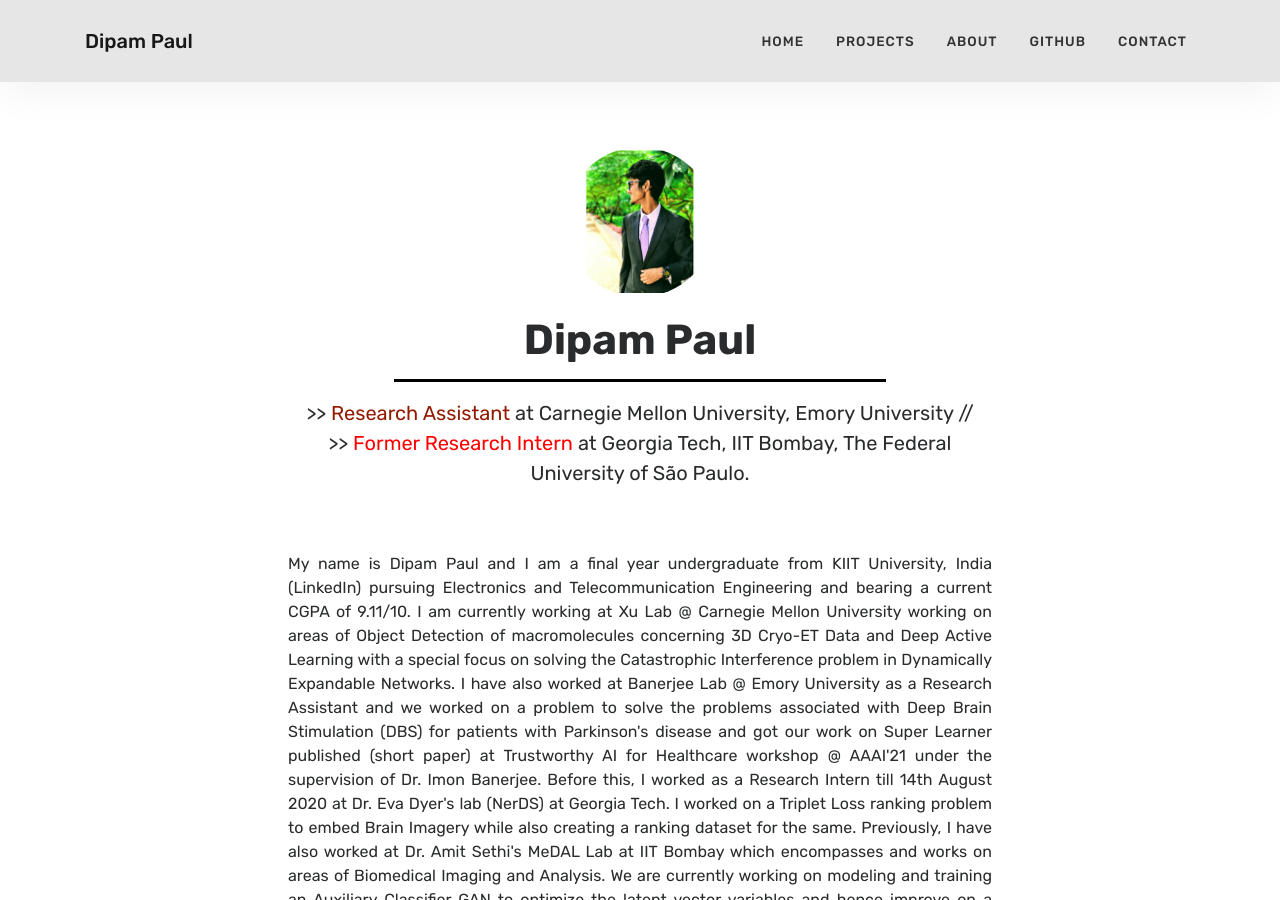
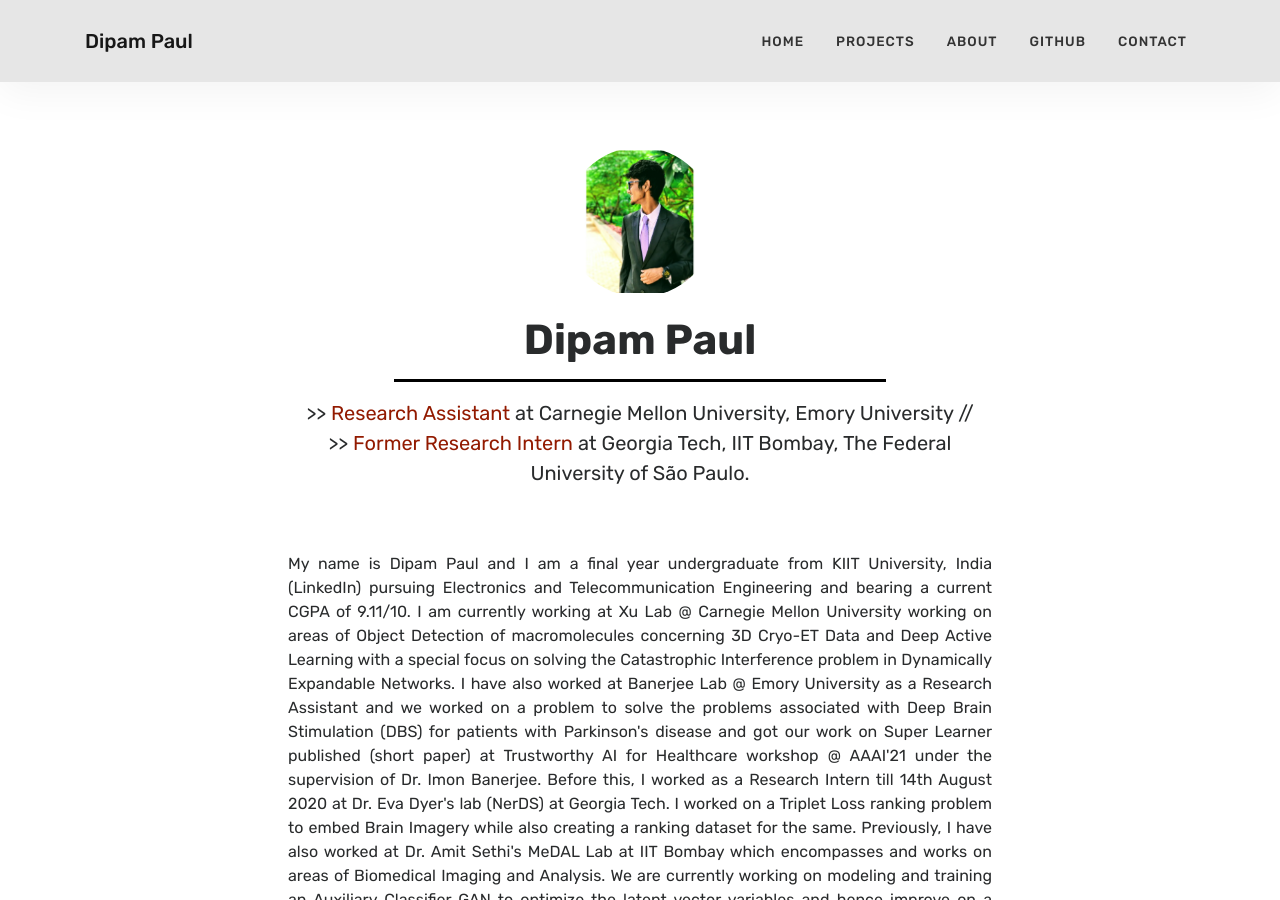
Before and after one commit to thisisdipam/thisisdipam.github.io, a Jekyll site: the page built from index.html, in a window 1280 px wide and 900 px high. Built offline with Jekyll 4.4.1, drawn with Linux system fonts in a browser that asks for light colours.

Commit message:
Update index.html

```diff
--- a/index.html
+++ b/index.html
@@ -10,7 +10,7 @@
         <img src="{{ site.baseurl }}/assets/images/download (3).png" class="rounded-circle profile-img" alt="Dipam Paul">
         <h2>Dipam Paul</h2>
         <hr class="intro-hr"/>
-        <p class="degree">>> <font color="#921A00"> Research Assistant </font> at Carnegie Mellon University, Emory University //<br> >> <font color="red"> Former Research Intern </font> at Georgia Tech, IIT Bombay, The Federal University of São Paulo.</p>
+        <p class="degree">>> <font color="#921A00"> Research Assistant </font> at Carnegie Mellon University, Emory University //<br> >> <font color="#921A00"> Former Research Intern </font> at Georgia Tech, IIT Bombay, The Federal University of São Paulo.</p>
         <br><br>
         <p class="bio"> My name is Dipam Paul and I am a final year undergraduate from KIIT University, India (LinkedIn) pursuing Electronics and Telecommunication Engineering and bearing a current CGPA of 9.11/10. I am currently working at Xu Lab @ Carnegie Mellon University working on areas of Object Detection of macromolecules concerning 3D Cryo-ET Data and Deep Active Learning with a special focus on solving the Catastrophic Interference problem in Dynamically Expandable Networks.
 
```
